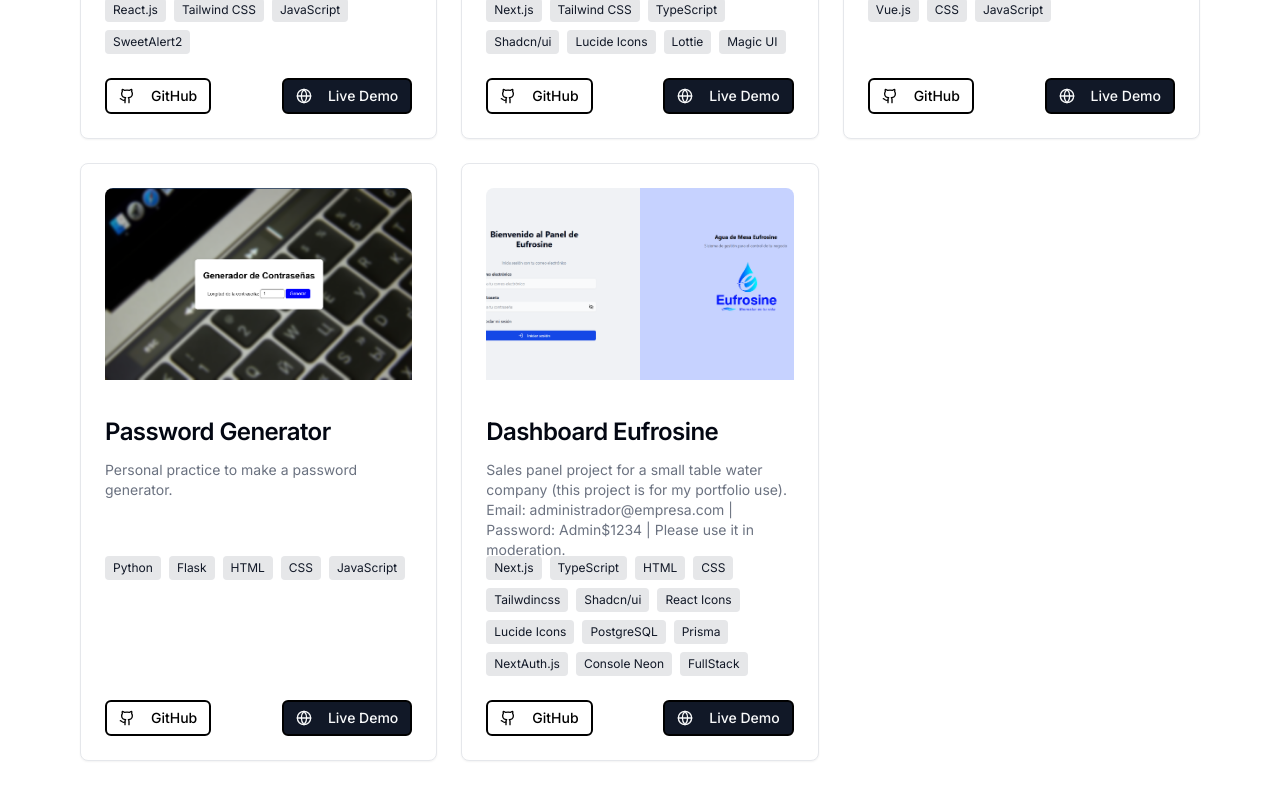
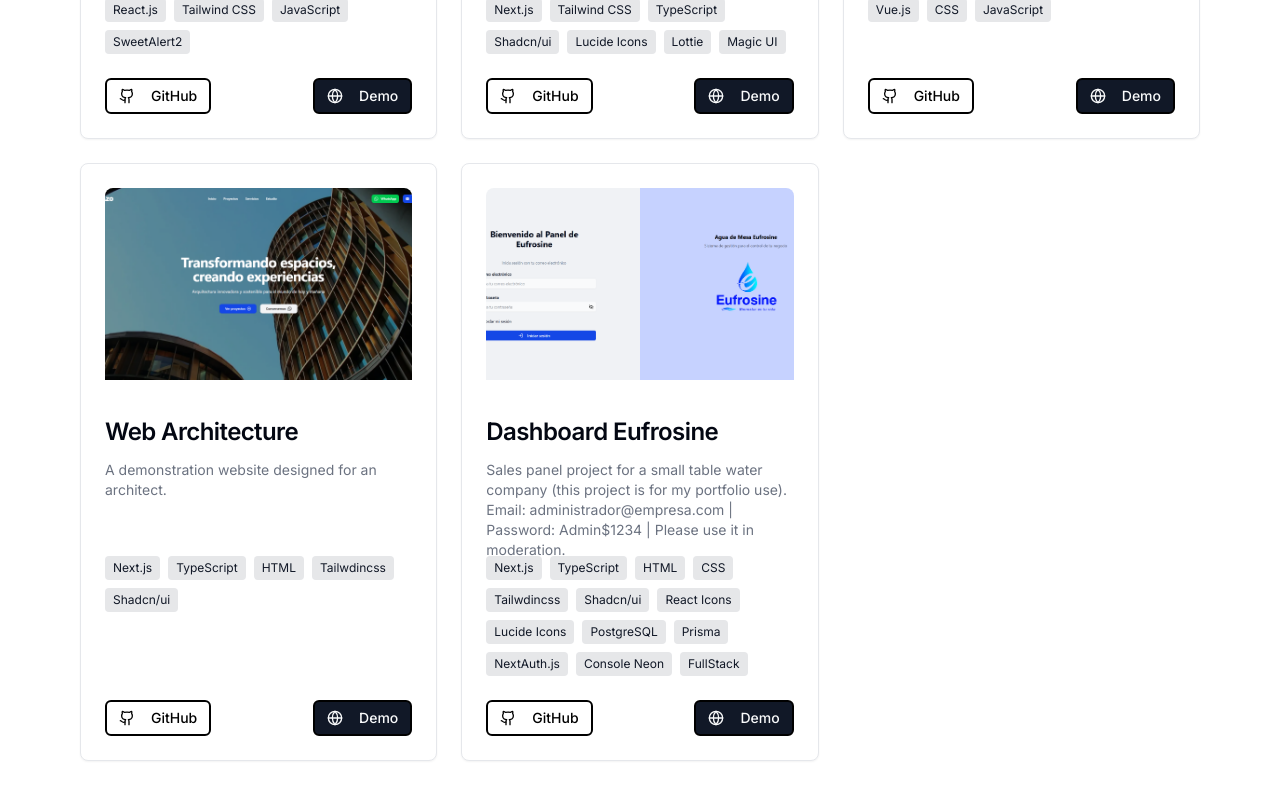
Before and after one commit to JoseSanchez90/portafolio-cv-2025, a Next.js app: page / in a window 1280 px wide. Shown: the part 1933-2733 px from the top of the page. Built offline with nearby package versions, Linux system fonts and the light colour scheme.

Commit message:
update projects

```diff
--- a/app/page.tsx
+++ b/app/page.tsx
@@ -103,12 +103,12 @@ const projects = [
     liveLink: "https://to-do-list-josesanchez.vercel.app/",
   },
   {
-    title: "Password Generator",
-    description: "Personal practice to make a password generator.",
-    image: "/app/img/password.png",
-    technologies: ["Python", "Flask", "HTML", "CSS", "JavaScript"],
-    githubLink: "https://github.com/JoseSanchez90/passwordgenerator",
-    liveLink: "https://passwordgenerator.up.railway.app/",
+    title: "Web Architecture",
+    description: "A demonstration website designed for an architect.",
+    image: "/app/img/arquitectura-web.png",
+    technologies: ["Next.js", "TypeScript", "HTML", "Tailwdincss", "Shadcn/ui"],
+    githubLink: "https://github.com/JoseSanchez90/proyecto-aquitectura",
+    liveLink: "https://mwtrazo.vercel.app/",
   },
   {
     title: "Dashboard Eufrosine",
@@ -279,7 +279,7 @@ export default function Home() {
                   </CardHeader>
                   <CardContent className="flex flex-col gap-4">
                     <CardTitle>{project.title}</CardTitle>
-                    <CardDescription className="h-20">{project.description}</CardDescription>
+                    <CardDescription className="h-28 md:h-20">{project.description}</CardDescription>
                     <div className="flex flex-wrap gap-2 mt-4">
                       {project.technologies.map((tech, i) => (
                         <span key={i} className="bg-primary/10 text-primary text-xs px-2 py-1 rounded">
@@ -297,7 +297,7 @@ export default function Home() {
                       </Button>
                       <Button asChild className="border-2 border-black hover:bg-white hover:text-black dark:border-white dark:hover:bg-gray-900 dark:hover:text-white" size="sm">
                         <a href={project.liveLink} target="_blank" rel="noopener noreferrer">
-                          <Globe className="mr-2 h-4 w-4" /> Live Demo
+                          <Globe className="mr-2 h-4 w-4" /> Demo
                         </a>
                       </Button>
                     </div>
@@ -343,7 +343,7 @@ export default function Home() {
                           </Button>
                           <Button asChild className="border-2 border-black hover:bg-white hover:text-black dark:border-white dark:hover:bg-gray-900 dark:hover:text-white" size="sm">
                             <a href={project.liveLink} target="_blank" rel="noopener noreferrer">
-                              <Globe className="mr-2 h-4 w-4" /> Live Demo
+                              <Globe className="mr-2 h-4 w-4" /> Demo
                             </a>
                           </Button>
                         </div>
```
Also changed, not shown: public/app/img/arquitectura-web.png (added).
